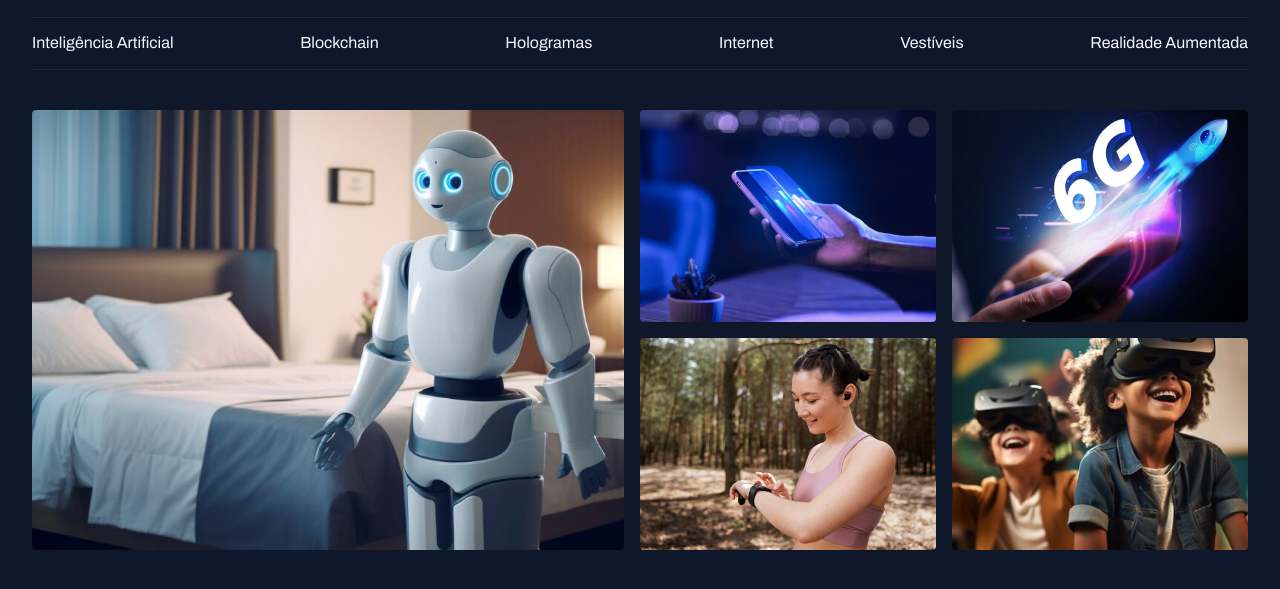
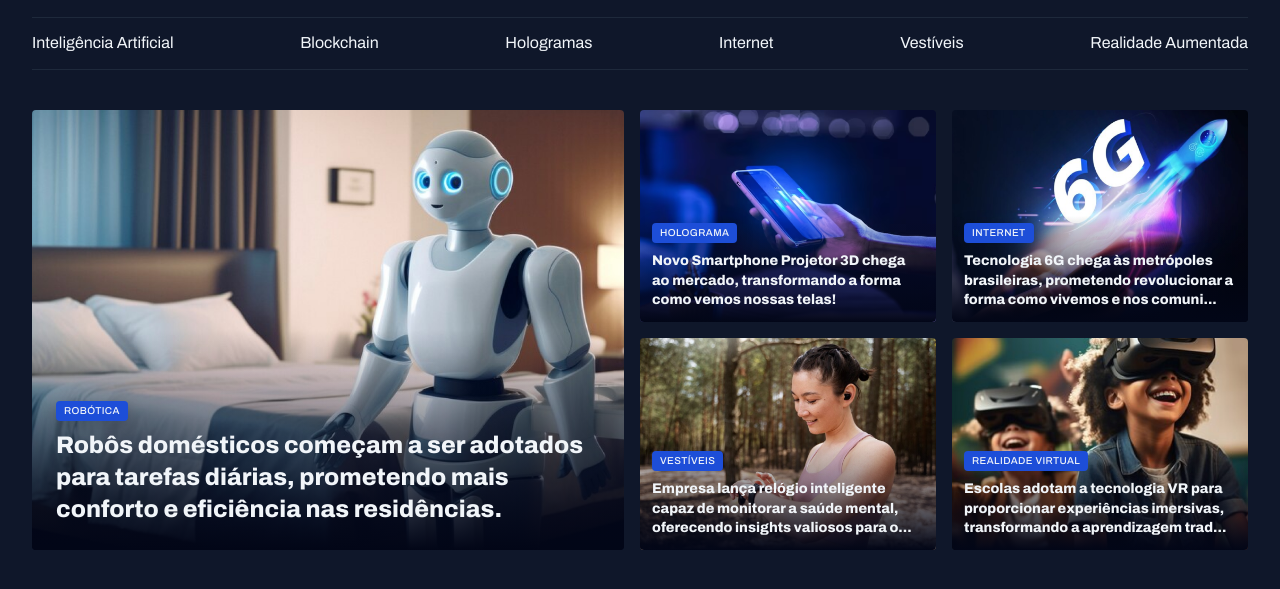
Before and after one commit to joaoa21/portal-noticias, a plain HTML site: page index.html in a window 1280 px wide. Shown: the part 45-634 px from the top of the page. Drawn offline with Linux system fonts and the light colour scheme.

Commit message:
finalizando section de destaques

```diff
--- a/index.html
+++ b/index.html
@@ -40,23 +40,45 @@
 
   <main class="container grid">
     <section id="featured" class="grid grid-col gap-16">
-            <div>
+      <figure class="card">
         <img src="assets/images/Image 01.png" alt="">
-            </div>
+
+        <figcaption>
+            <span class="content-tag">robótica</span>
+            <h2 class="text-2xl">Robôs domésticos começam a ser adotados para tarefas diárias, prometendo mais conforto e eficiência nas residências.</h2>
+        </figcaption>
+      </figure>
 
       <div class="grid grid-cols-2 gap-16">
-                <div>
+        <figure class="card">
           <img src="assets/images/Image 02.png" alt="">
-                </div>
-                <div>
+
+          <figcaption>
+          <span class="content-tag">holograma</span>
+          <h2 class="text-lg">Novo Smartphone Projetor 3D chega ao mercado, transformando a forma como vemos nossas telas!</h2>
+          </figcaption>
+        </figure>
+        <figure class="card">
           <img src="assets/images/Image 03.png" alt="">
-                </div>
-                <div>
+          <figcaption>
+          <span class="content-tag">internet</span>
+          <h2 class="text-lg">Tecnologia 6G chega às metrópoles brasileiras, prometendo revolucionar a forma como vivemos e nos comuni...</h2>
+          </figcaption>
+        </figure>
+        <figure class="card">
           <img src="assets/images/Image 04.png" alt="">
-                </div>
-                <div>
+          <figcaption>
+          <span class="content-tag">vestíveis</span>
+          <h2 class="text-lg">Empresa lança relógio inteligente capaz de monitorar a saúde mental, oferecendo insights valiosos para o...</h2>
+          </figcaption>
+        </figure>
+        <figure class="card">
           <img src="assets/images/Image 05.png" alt="">
-                </div>
+          <figcaption>
+          <span class="content-tag">realidade virtual</span>
+          <h2 class="text-lg">Escolas adotam a tecnologia VR para proporcionar experiências imersivas, transformando a aprendizagem trad...</h2>
+          </figcaption>
+        </figure>
       </div>
     </section>
   </main>
--- a/style/global.css
+++ b/style/global.css
@@ -54,3 +54,15 @@ img {
 main {
     margin-top: 40px;
 }
+
+.content-tag {
+    display: inline-block;
+    background-color: var(--brand-color-dark);
+    padding: 4px 8px;
+    border-radius: 4px;
+    font: 500 10px/1.2 var(--font-family);
+    text-transform: uppercase;
+    letter-spacing: 0.04em;
+    color: var(--text-color-primary);
+    box-shadow: 0px 4px 16px rgba(2, 6, 23, 0.251);
+}
--- a/style/sections.css
+++ b/style/sections.css
@@ -3,6 +3,37 @@
     img {
         height: 100%;
         object-fit: cover;
+    }
+
+    .card {
         border-radius: 4px;
+        position: relative;
+        overflow: hidden;
+
+        &::before {
+            content: "";
+            position: absolute;
+            inset: 0;
+            top: 50%;
+            background: linear-gradient(
+                180deg,
+                transparent 0%,
+                #020617 100%
+            );
+        }
+
+        figcaption {
+            position: absolute;
+            bottom: 0;
+            padding: 24px;
+
+            &:has(.text-lg) {
+                padding: 12px;
+            }
+
+            h2 {
+                margin-top: 8px;
+            }
+        }
     }
 }
--- a/style/utility.css
+++ b/style/utility.css
@@ -14,3 +14,19 @@
 .gap-16 {
     gap: 16px;
 }
+
+.text-2xl {
+    font: var(--h1);
+}
+
+.text-xl {
+    font: var(--h2);
+}
+
+.text-lg {
+    font: var(--h3);
+}
+
+.text-sm {
+    font: var(--text-sm);
+}
```
Lines whose indentation alone changed are shown as unchanged.
